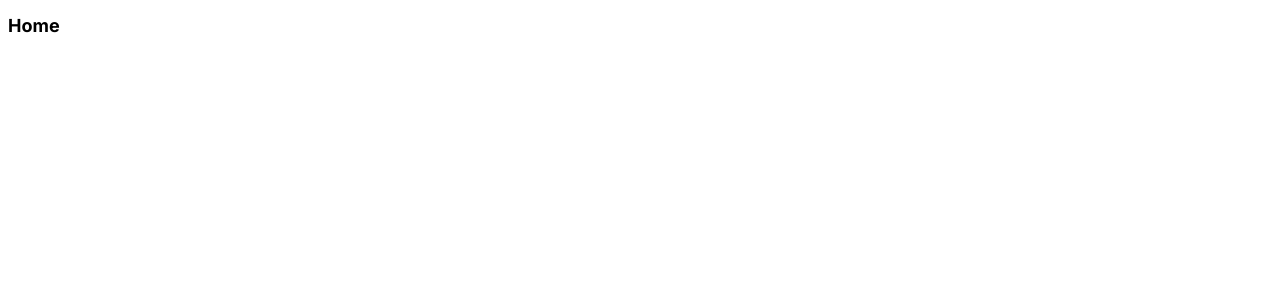
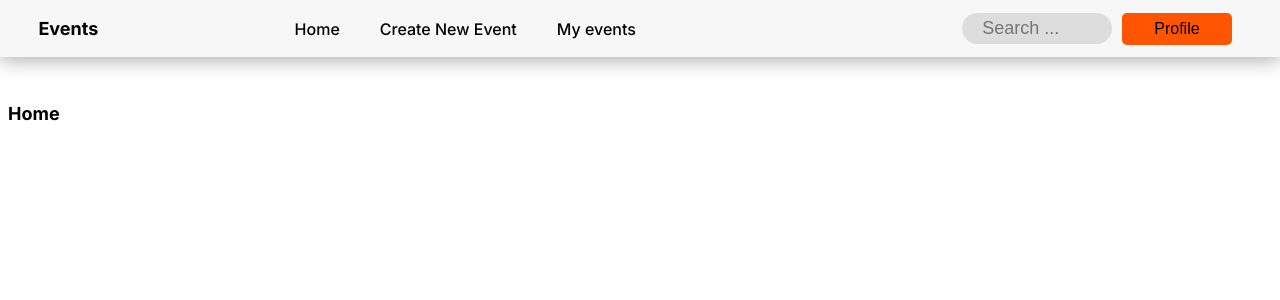
Before and after one commit to Larbi-Fer/events-app, a Next.js app: page / in a window 1280 px wide. Shown: the top 300 px of the page. Built offline with nearby package versions, Linux system fonts and the light colour scheme; no server answers.

Commit message:
ADD navbar

```diff
--- a/app/layout.jsx
+++ b/app/layout.jsx
@@ -1,6 +1,8 @@
 import { Inter } from "next/font/google";
 import "@styles/globals.css";
+import "@styles/navbar.css";
 import Provider from "@components/shared/Provider";
+import Navbar from "@components/shared/Navbar";
 
 const inter = Inter({ subsets: ["latin"] });
 
@@ -17,7 +19,12 @@ export default function RootLayout({ children }) {
   return (
     <Provider>
       <html lang="en">
-        <body className={inter.className}>{children}</body>
+        <body className={inter.className}>
+          <Navbar />
+          <section>
+            {children}
+          </section>
+        </body>
       </html>
     </Provider>
   );
--- /dev/null
+++ b/components/shared/Navbar.jsx
@@ -0,0 +1,53 @@
+'use client'
+
+import { useSession } from "next-auth/react"
+import { useRef } from "react"
+
+import Link from "next/link"
+
+import Button from "@components/ui/Button"
+
+const Navbar = () => {
+  const session = useSession()
+  const ref = useRef()
+
+  const handleClick = () => {
+    // show the navigation list in phone view
+    ref.current.classList.toggle('active')
+  }
+
+  return (
+    <header>
+      <h2 className="logo">Events</h2>
+      <nav ref={ref}>
+        { !session.data ?
+        <ul className="nav-links">
+          <li><Link href='/home'>Home</Link></li>
+          <li><Link href='#'>Create New Event</Link></li>
+          <li><Link href='#'>My events</Link></li>
+        </ul>
+        : null}
+      </nav>
+      <div className="buttons">
+        { !session.data ?
+            <>
+              <input type="text" placeholder="Search ..." />
+              <Button>Profile</Button>
+            </>
+          :
+            <>
+              <Link href='/signup' className="cta"><Button round>GET STARTED</Button></Link>
+              <Link href='/login' className="cta"><Button round>LOGIN</Button></Link>
+            </>
+        }
+        <div className="show-items" onClick={handleClick}>
+          <span></span>
+          <span></span>
+          <span></span>
+        </div>
+      </div>
+    </header>
+  )
+}
+
+export default Navbar
--- /dev/null
+++ b/styles/navbar.css
@@ -0,0 +1,144 @@
+body {
+    padding-top: 80px;
+}
+
+header {
+    position: fixed;
+    width: 100%;
+    top: 0;
+    left: 0;
+    display: flex;
+    justify-content: space-between;
+    align-items: center;
+    padding: 0 3%;
+    background-color: #eee7;
+    backdrop-filter: blur(10px);
+    box-shadow: 0px 3px 20px #0005;
+    z-index: 5;
+}
+
+nav li, nav a, .buttons button {
+    font-size: 16px;
+    font-weight: 500;
+    text-decoration: none;
+}
+
+
+.logo {
+    cursor: pointer;
+}
+
+.nav-links {
+    list-style: none;
+}
+
+.nav-links li {
+    position: relative;
+    display: inline-block;
+    padding: 0 20px;
+}
+
+.nav-links li a::before {
+    content: '';
+    position: absolute;
+    bottom: -7px;
+    left: 50%;
+    transform: translateX(-50%);
+    width: 0;
+    height: 3px;
+    background-color: var(--secondary-background);
+    transition: all .3s ease 0s;
+}
+
+.nav-links li a:hover::before, .nav-links li.select a::before {
+    width: 75%;
+}
+
+
+.nav-links li a {
+    transition: all .3s ease 0s;
+}
+
+.nav-links li a:hover, .nav-links li.select a {
+    color: var(--secondary-background);
+}
+
+.buttons {
+    display: flex;
+    align-items: center;
+}
+
+.buttons button {
+    margin: 0 10px;
+}
+
+header .buttons input {
+    outline: none;
+    padding: 5px 20px;
+    border: none;
+    border-radius: 20px;
+    background-color: var(--dark-bg3);
+    width: 150px;
+    margin-left: calc(40vh - 150px);
+    transition: all .3s;
+}
+
+header .buttons input:hover, header .buttons input:focus {
+    background-color: var(--dark-bg2);
+}
+
+header .buttons input:focus {
+    width: 40vh;
+    margin-left: 0;
+}
+
+header .show-items {
+    display: none;
+    cursor: pointer;
+}
+
+header .show-items span {
+    display: block;
+    width: 20px;
+    height: 3px;
+    border-radius: 3px;
+    margin-top: 3px;
+    background-color: #000;
+}
+
+
+@media screen and (max-width: 750px) {
+    header .show-items {
+        display: block;
+    }
+
+    nav {
+        position: fixed;
+        right: 10px;
+        top: 70px;
+        width: max-content;
+        height: 0;
+        background-color: var(--primary-bgo);
+        box-shadow: 0 0px 10px var(--secondary-bgo);
+        backdrop-filter: blur(10px);
+        overflow: hidden;
+        transition: all .3s ease 0s;
+    }
+
+    nav ul{
+        display: grid;
+        padding: 10px 30px;
+        justify-content: start;
+        justify-items: center;
+    }
+
+    nav ul li {
+        padding-top: 15px !important;
+    }
+
+    nav.active {
+        opacity: 100%;
+        height: max-content;
+        animation: show-items 1s ease;
+    }
+}
```
